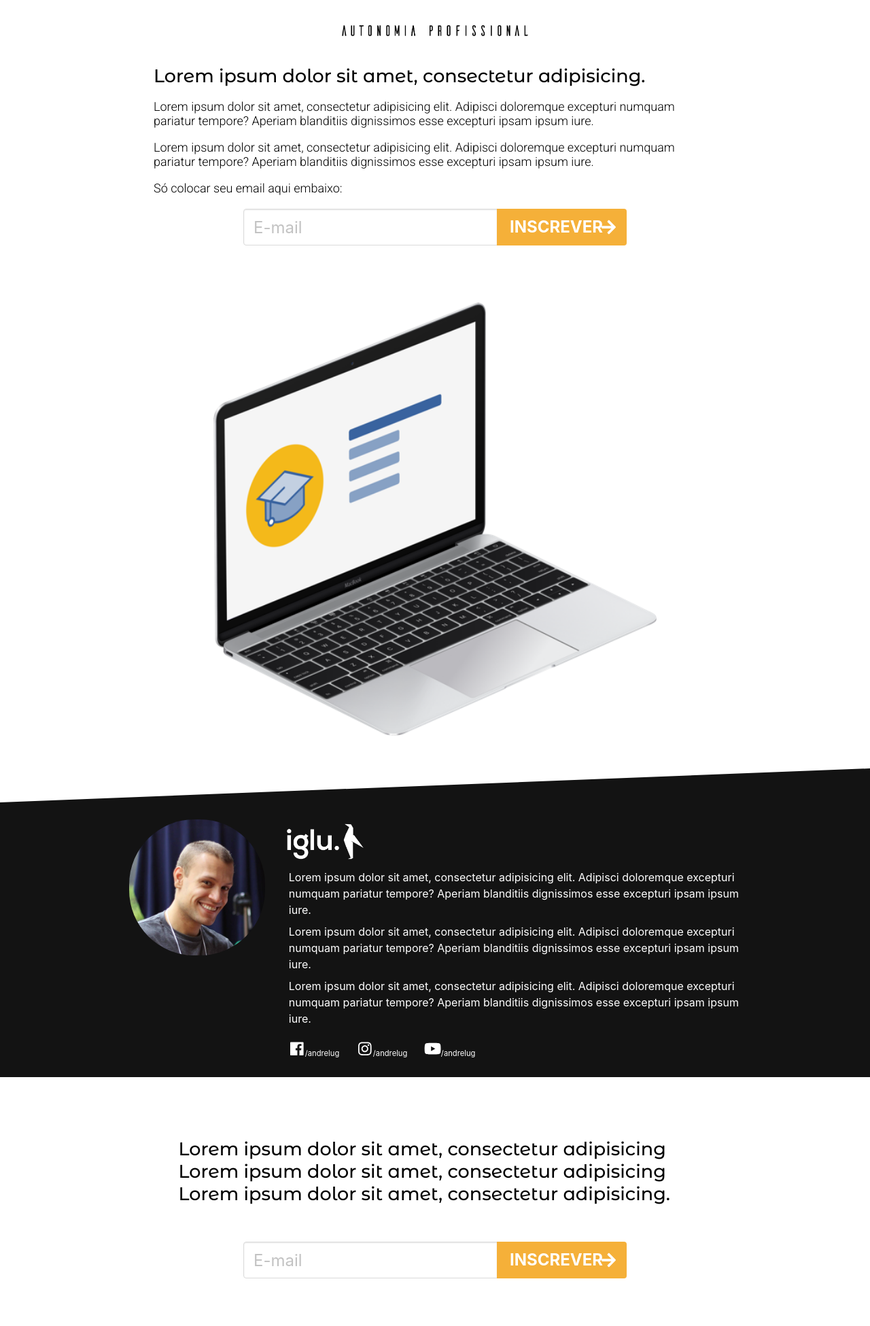
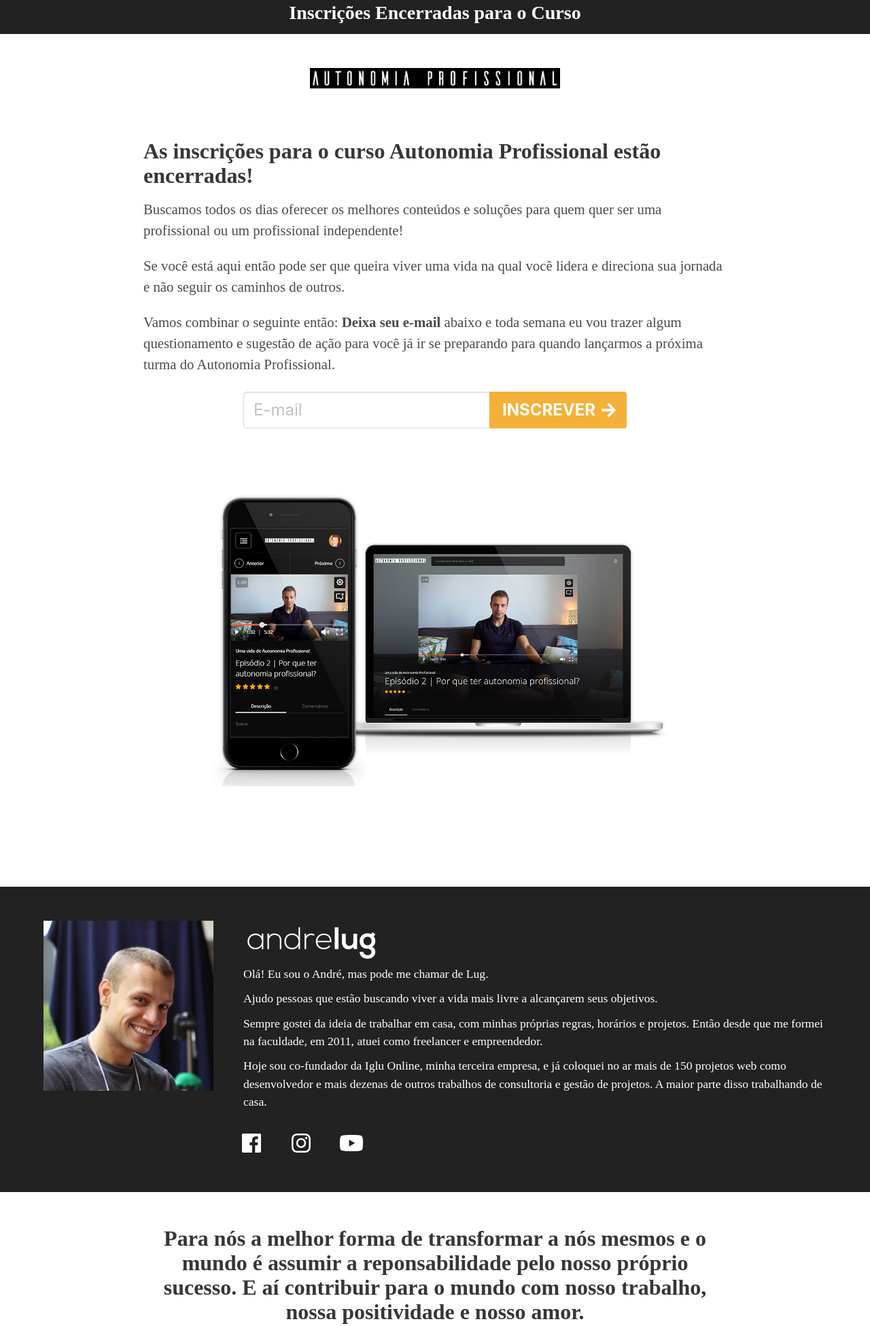
Before and after one commit to andrelug/autonomiaprofissional, a website: page index.html in a window 1280 px wide. Shown: the part 11-1961 px from the top of the page at 68% size. Drawn offline with Linux system fonts and the light colour scheme; a web font is replaced by a local one.

Commit message:
Versão com texto

```diff
--- a/index.html
+++ b/index.html
@@ -1,14 +1,13 @@
 <!doctype html>
-<html lang="en">
+<html lang="pt-BR">
 <head>
     <meta charset="UTF-8">
-    <meta name="viewport"
-          content="width=device-width, user-scalable=no, initial-scale=1.0, maximum-scale=1.0, minimum-scale=1.0">
+    <meta name="viewport" content="width=device-width, initial-scale=1">
     <meta http-equiv="X-UA-Compatible" content="ie=edge">
     <title>Autonomia Profissional</title>
 
-    <link href="https://fonts.googleapis.com/css?family=Montserrat+Alternates:300,400,400i,500,700|Roboto:300,400,500,700,900"
-          rel="stylesheet">
+    <link rel="shortcut icon" type="image/x-icon" href="/images/favicon.png">
+    <link rel="stylesheet" href="https://use.typekit.net/luc1kog.css">
     <link rel="stylesheet" href="assets/css/main.min.css">
     <script defer src="https://use.fontawesome.com/releases/v5.0.7/js/all.js"></script>
     <!-- Global site tag (gtag.js) - Google Analytics -->
@@ -32,37 +31,40 @@
 
 </head>
 <body>
+<div class="columns is-centered is-gapless noticeTop">
+    <div class="column is-half has-text-centered">
+        <div class="content">
+            <h2>Inscrições Encerradas para o Curso</h2>
+        </div>
+    </div>
+</div>
 <header class="head">
     <div class="container">
         <div class="columns is-centered is-mobile">
-            <div class="column has-text-centered">
+            <div class="column is-one-third has-text-centered">
                 <figure class="image is-centered">
-                    <img src="img/Logo%20completa%20branca.png" alt="Autonomia Profissional">
+                    <img src="img/Logo-completa.png" alt="Autonomia Profissional">
                 </figure>
             </div>
         </div>
 
-        <div class="columns is-centered bloqueText">
+        <div class="columns is-centered">
             <div class="column is-three-quarters-desktop content has-text-left">
-                <h1>Lorem ipsum dolor sit amet, consectetur adipisicing.</h1>
-                <p>Lorem ipsum dolor sit amet, consectetur adipisicing elit. Adipisci doloremque
-                    excepturi numquam pariatur tempore? Aperiam blanditiis dignissimos esse excepturi ipsam ipsum iure.
+                <h1>As inscrições para o curso Autonomia Profissional estão encerradas!</h1>
+                <p>Buscamos todos os dias oferecer os melhores conteúdos e soluções para quem quer ser uma profissional ou um profissional independente!
                 </p>
-                <p>Lorem ipsum dolor sit amet, consectetur adipisicing elit. Adipisci doloremque
-                    excepturi numquam pariatur tempore? Aperiam blanditiis dignissimos esse excepturi ipsam ipsum iure.
+                <p>Se você está aqui então pode ser que queira viver uma vida na qual você lidera e direciona sua jornada e não seguir os caminhos de outros.
                 </p>
-                <p>Só colocar seu email aqui embaixo:
+                <p>Vamos combinar o seguinte então: <b>Deixa seu e-mail</b> abaixo e toda semana eu vou trazer algum questionamento e sugestão de ação para você já ir se preparando para quando lançarmos a próxima turma do Autonomia Profissional.
                 </p>
             </div>
         </div>
 
         <div class="columns is-centered">
-            <div class="column has-text-centered">
-                <div class="columns is-centered">
             <div class="column is-half-widescreen has-text-centered">
                 <!-- Begin MailChimp Signup Form -->
                 <div id="mc_embed_signup">
-                            <form action="https://igluonline.us17.list-manage1.com/subscribe/post-json?u=74b0a864000d2ca1ea77a898a&id=1db0170ebd&SOURCE=Blog&c=?"
+                    <form action="https://andrelug.us17.list-manage.com/subscribe/post?u=74b0a864000d2ca1ea77a898a&amp;id=db4a700939&SOURCE=listaEspera"
                             method="post" id="mc-embedded-subscribe-form" name="mc-embedded-subscribe-form"
                             class="validate bmc-form mailchimp-subscription" novalidate>
                         <div id="mc_embed_signup_scroll">
@@ -102,69 +104,65 @@
                 <!--End mc_embed_signup-->
             </div>
         </div>
-            </div>
-        </div>
+
 
         <div class="columns is-centered">
-            <div class="column has-text-centered">
+            <div class="column is-two-thirds has-text-centered">
                 <figure class="image is-centered">
-                    <img src="img/silver-macbook.png" class="section" alt="Computador sobre a mesa">
+                    <img src="img/mockup.jpg" class="section" alt="Computador sobre a mesa">
                 </figure>
             </div>
         </div>
     </div>
 </header>
 
-<section>
-    <div class="divider"></div>
-
-    <div class="info">
+<section id="info">
         <div class="container">
-            <div class="columns is-centered">
-                <div class="column has-text-left is-one-fifth">
+            <div class="columns">
+                <div class="column has-text-centered is-one-quarter">
                     <figure class="image">
                         <img src="img/perfil2.jpg" class="profile" alt="André Lug">
                     </figure>
                 </div>
 
-                <div class="column has-text-left is-three-fifths">
-                    <figure class="image">
-                        <img src="img/marca_iglu_white.png" class="brand" alt="Marca">
+                <div class="column has-text-left is-three-quarter">
+                    <figure class="image andrelugImg">
+                        <img src="img/andrelug_white_md.png" class="brand" alt="Marca">
                     </figure>
 
                     <div class="about">
-                        <p>Lorem ipsum dolor sit amet, consectetur adipisicing elit. Adipisci doloremque
-                            excepturi numquam pariatur tempore? Aperiam blanditiis dignissimos esse excepturi ipsam
-                            ipsum
-                            iure.
+                        <p>Olá! Eu sou o André, mas pode me chamar de Lug.
                         </p>
 
-                        <p>Lorem ipsum dolor sit amet, consectetur adipisicing elit. Adipisci doloremque
-                            excepturi numquam pariatur tempore? Aperiam blanditiis dignissimos esse excepturi ipsam
-                            ipsum
-                            iure.
+                        <p>Ajudo pessoas que estão buscando viver a vida mais livre a alcançarem seus objetivos.
                         </p>
 
-                        <p>Lorem ipsum dolor sit amet, consectetur adipisicing elit. Adipisci doloremque
-                            excepturi numquam pariatur tempore? Aperiam blanditiis dignissimos esse excepturi ipsam
-                            ipsum
-                            iure.
+                        <p>Sempre gostei da ideia de trabalhar em casa, com minhas próprias regras, horários e projetos. Então desde que me formei na faculdade, em 2011, atuei como freelancer e empreendedor.
                         </p>
+                        <p>Hoje sou co-fundador da Iglu Online, minha terceira empresa, e já coloquei no ar mais de 150 projetos web como desenvolvedor e mais dezenas de outros trabalhos de consultoria e gestão de projetos. A maior parte disso trabalhando de casa.</p>
 
-                        <div class="social-medias">
-                            <a href="#">
-                                <span class="icon"><i class="fab fa-facebook fa-2x"></i></span>/andrelug
+                        <div class="columns">
+                            <div class="column is-one-quarter" style="margin-top:25px;">
+                                <div class="columns">
+                            <div class="column has-text-left is-one-third">
+                                <a href="https://facebook.com/podemechamardelug" class="social">
+                                    <span class="icon"><i class="fab fa-facebook fa-2x"></i></span>
                                 </a>
-
-                            <a href="#">
-                                <span class="icon"><i class="fab fa-instagram fa-2x"></i></span>/andrelug
+                            </div>
+                            <div class="column has-text-left is-one-third">
+                                <a href="https://instagram.com/andre_lug" class="social">
+                                    <span class="icon"><i class="fab fa-instagram fa-2x"></i></span>
                                 </a>
-
-                            <a href="#">
-                                <span class="icon"><i class="fab fa-youtube fa-2x"></i></span>/andrelug
+                            </div>
+                            <div class="column has-text-left is-one-third">
+                                <a href="https://www.youtube.com/channel/UCO_wisVMKeWvbKZOGgYMeBA" class="social">
+                                    <span class="icon"><i class="fab fa-youtube fa-2x"></i></span>
                                 </a>
                             </div>
                         </div>
+                            </div>
+                        </div>
+
                     </div>
                 </div>
             </div>
@@ -173,17 +171,16 @@
 <section class="divisor">
     <div class="container">
         <div class="columns is-centered bloqueText">
-            <div class="column is-three-quarters-desktop content has-text-left">
-                <h1>Lorem ipsum dolor sit amet, consectetur adipisicing Lorem ipsum dolor sit amet, consectetur adipisicing
-                    Lorem ipsum dolor sit amet, consectetur adipisicing.
-                </h1>
+            <div class="column is-three-quarters-desktop content has-text-centered">
+                <h2 style="font-size: 2em !important;">Para nós a melhor forma de transformar a nós mesmos e o mundo é assumir a reponsabilidade pelo nosso próprio sucesso. E aí contribuir para o mundo com nosso trabalho, nossa positividade e nosso amor.
+                </h2>
             </div>
         </div>
         <div class="columns is-centered">
             <div class="column is-half-widescreen has-text-centered">
                 <!-- Begin MailChimp Signup Form -->
                 <div id="mc_embed_signup">
-                    <form action="https://igluonline.us17.list-manage1.com/subscribe/post-json?u=74b0a864000d2ca1ea77a898a&id=1db0170ebd&SOURCE=Blog&c=?"
+                    <form action="https://andrelug.us17.list-manage.com/subscribe/post?u=74b0a864000d2ca1ea77a898a&amp;id=db4a700939&SOURCE=listaEspera"
                           method="post" id="mc-embedded-subscribe-form" name="mc-embedded-subscribe-form"
                           class="validate bmc-form mailchimp-subscription" novalidate>
                         <div id="mc_embed_signup_scroll">
--- a/scss/main.scss
+++ b/scss/main.scss
@@ -1,151 +1,219 @@
 @import '../node_modules/bulma/bulma';
+p {
+    font-family: "ff-tisa-web-pro";
+    font-size: 1.3em;
+}
 
-.is-horizontal-center {
-  justify-content: center;
+h1,
+h2,
+h3 {
+    font-family: "brandon-grotesque";
+}
+#info {
+    background-color: #222;
+}
+#info p {
+    color: white;
+    font-size: 1.1em !important;
+    margin-bottom: 10px;
+}
+#info a {
+    color: white;
+}
+.andrelugImg {
+    max-width: 200px;
+}
+.profile {
+    max-width: 250px;
+}
+.social .txt {
+    top: -10px;
+    position: relative;
+    left: 10px;
+}
+#home h1 {
+    text-transform: uppercase;
+    letter-spacing: 2px;
+    line-height: 1.3em;
+    margin-top: 0px !important;
+}
+
+#confirmar h1 {
+    color: #222 !important;
+    font-size: 1.5rem !important;
+    line-height: 1.3em;
+}
+
+header .data {
+    color: #f5b039 !important;
+    margin-top: 2rem !important;
+    margin-bottom: 4rem !important;
+    font-weight: 200 !important;
+}
+
+header .participar {
+    color: #222 !important;
 }
 
 button {
     background-color: #f5b039 !important;
     color: #fff !important;
     font-weight: bold;
-
-  &.is-large {
-    font-size: 1.5rem;
-  }
-
-  .icon {
-    &:first-child:last-child {
-      margin-left: calc(-.375em - -10px);
-    }
-  }
 }
 
 #mc-embedded-subscribe:hover {
     background-color: #273c75 !important;
 }
 
-figure.image {
-  img {
-    max-width: 280px;
-
-    &.section {
-      max-width: 700px;
+#home .header {
+    background-color: #4b6584;
+    background: url(../images/bg.jpg) center center;
+    background-size: cover;
 }
 
-    &.profile {
-      max-width: 200px;
-      border-radius: 6em;
-      margin: 0 0.5em;
+.noticeTop {
+    margin-bottom: 0px !important;
+    padding-top: 14px !important;
+    background-color: #222;
 }
 
-    &.brand {
-      max-width: 120px;
+.noticeTop h2 {
+    color: white;
+}
+
+.button .icon:first-child:last-child {
+    margin-left: calc(-.375em - -10px);
+}
+
+.logo {
+    max-width: 25em;
+}
+
+.headerLine {
+    width: 100px;
+    height: 3px;
+    background-color: #F5B039;
+    display: inline-block;
+    margin: 10px auto 40px;
+}
+
+#home .webinario,
+#confirmado .webinario {
+    color: #F5B039 !important;
+    font-weight: bold;
+    font-size: 2rem !important;
+}
+
+#confirmar .webinario {
+    color: #222 !important;
+    font-weight: bold;
+    font-size: 2rem !important;
+}
+
+.textBlue {
+    color: #273c75 !important;
+}
+
+section,
+header {
+    padding: 50px 5%;
+}
+
+section#features {
+    border-bottom: 10px solid #F5B039;
+    border-top: 10px solid #273C75;
+}
+
+section h2:not(.participar) {
+    font-size: 3rem !important;
+    margin-bottom: 100px !important;
+}
+
+section p {
+    font-size: 1.4rem !important;
+}
+
+#features .feature svg:not(:root).svg-inline--fa {
+    color: #F5B039;
+}
+
+footer {
+    background-color: #222;
+}
+
+footer a,
+footer img {
+    margin: 15px auto;
+    max-width: 150px !important;
+}
+
+#andrelug img {
+    max-width: 336px;
+}
+
+.notice {
+    color: #222;
+    font-weight: bold;
+}
+
+.field.has-addons {
+    justify-content: center;
+}
+.head img {
+    margin-bottom:50px;
+}
+
+@media screen and (max-width: 769px) {
+    .field.has-addons {
+        display: block;
+    }
+    .field.has-addons .control:last-child .button {
+        width: 100%;
+        margin-top: 15px;
+    }
+    .webinario {
+        font-size: 1.3rem !important;
+    }
+    section,
+    header {
+        padding: 50px 5%;
+    }
+    section h2:not(.participar) {
+        font-size: 2.5rem !important;
+        margin-bottom: 40px !important;
+    }
+    section p {
+        font-size: 1.3rem !important;
+    }
+    .noticeTop {
+        padding-bottom: 3px !important;
     }
 }
 
-  &.is-centered {
-    img {
-      margin: 0 auto;
-    }
-  }
+#mailIcons img {
+    max-width: 150px;
 }
 
-header.head {
-  padding: 45px 0 0;
-
-  h1 {
-    font: 500 27px/1.5 'Montserrat Alternates', sans-serif;
-    color: #000;
-  }
-  p {
-    font: 300 18px 'Roboto', sans-serif;
-    color: #000;
+#mailIcons {
+    margin-top: 50px;
 }
 
-  .bloqueText {
-    margin: 0.5em;
-  }
+#ebook #mc_embed_signup {
+    max-width: 400px;
+    margin: 0 auto;
+    background-color: #273C75;
+    padding: 30px 25px;
 }
 
-section {
-  div.divider {
-    $bg-height: 50px;
-    width: 100vw;
-    height: $bg-height;
-    background-color: white;
-
-    &:after {
-      content: '';
-      border-top: $bg-height solid transparent;
-      border-right: 100vw solid #131313;
-      width: 0;
-      position: absolute;
-    }
+#ebook #mc_embed_signup button {
+    width: 100%;
 }
 
-  .info {
-    background: #131313;
-
-    .about {
-      margin: 0 0.5em;
-
-      p {
-        margin-top: 0.5em;
-      }
-    }
-    .social-medias {
-
-      a {
-        color: #ffffff;
-        text-decoration: none;
-        font-size: 0.7rem;
-        margin-right: 1em;
-        margin-left: 1em;
-
-        &:first-child {
-          margin-left: 0;
+#ebook #mc_embed_signup input {
+    margin-bottom: 15px;
 }
 
-        &:last-child {
-          margin-right: 0;
+#ebook #mc_embed_signup h3,
+#ebook #mc_embed_signup p {
+    color: white;
 }
-      }
-    }
-  }
-
-  .container {
-    padding: 25px 0 25px;
-  }
-
-  p {
-    color: #fff;
-  }
-
-  .social-medias {
-    color: #fff;
-    padding-top: 20px;
-  }
-
-  &.divisor{
-    padding: 5vw 0;
-    h1{
-      font: 500 27px 'Montserrat Alternates', sans-serif;
-      color: #000;
-      margin-bottom: 30px;
-      padding: 0 6%;
-    }
-  }
-}
-footer {
-  background-color: #222;
-  padding: 50px 0;
-
-  a {
-    margin: 0 auto;
-
-    .img {
-      margin: 0 auto;
-      max-width: 150px !important;
-    }
-  }
-}
```
Also changed, not shown: assets/css/main.min.css, img/Logo-completa-branca.png (renamed from img/Logo completa branca.png), img/Logo-completa.png (added), img/Logo-letras.png (renamed from img/Logo letras.png), img/mockup.jpg (added). Lines whose indentation alone changed are shown as unchanged.
